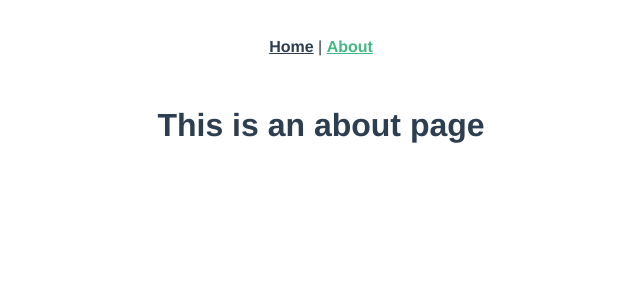
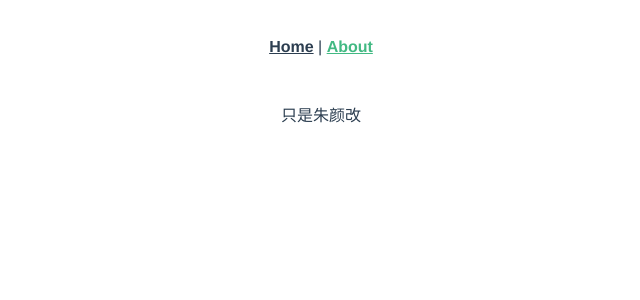
Before and after one commit to 991025/chuchen, a Vue app: page /about in a window 1280 px wide. Shown: the top 300 px of the page, without its empty margins (319-959 px from the left). Built offline with nearby package versions, Linux system fonts and the light colour scheme.

Commit message:
在dev上添加下一句古诗

```diff
--- a/src/views/About.vue
+++ b/src/views/About.vue
@@ -1,5 +1,6 @@
 <template>
   <div class="about">
-    <h1>This is an about page</h1>
+
+    <p>只是朱颜改</p>
   </div>
 </template>
```
